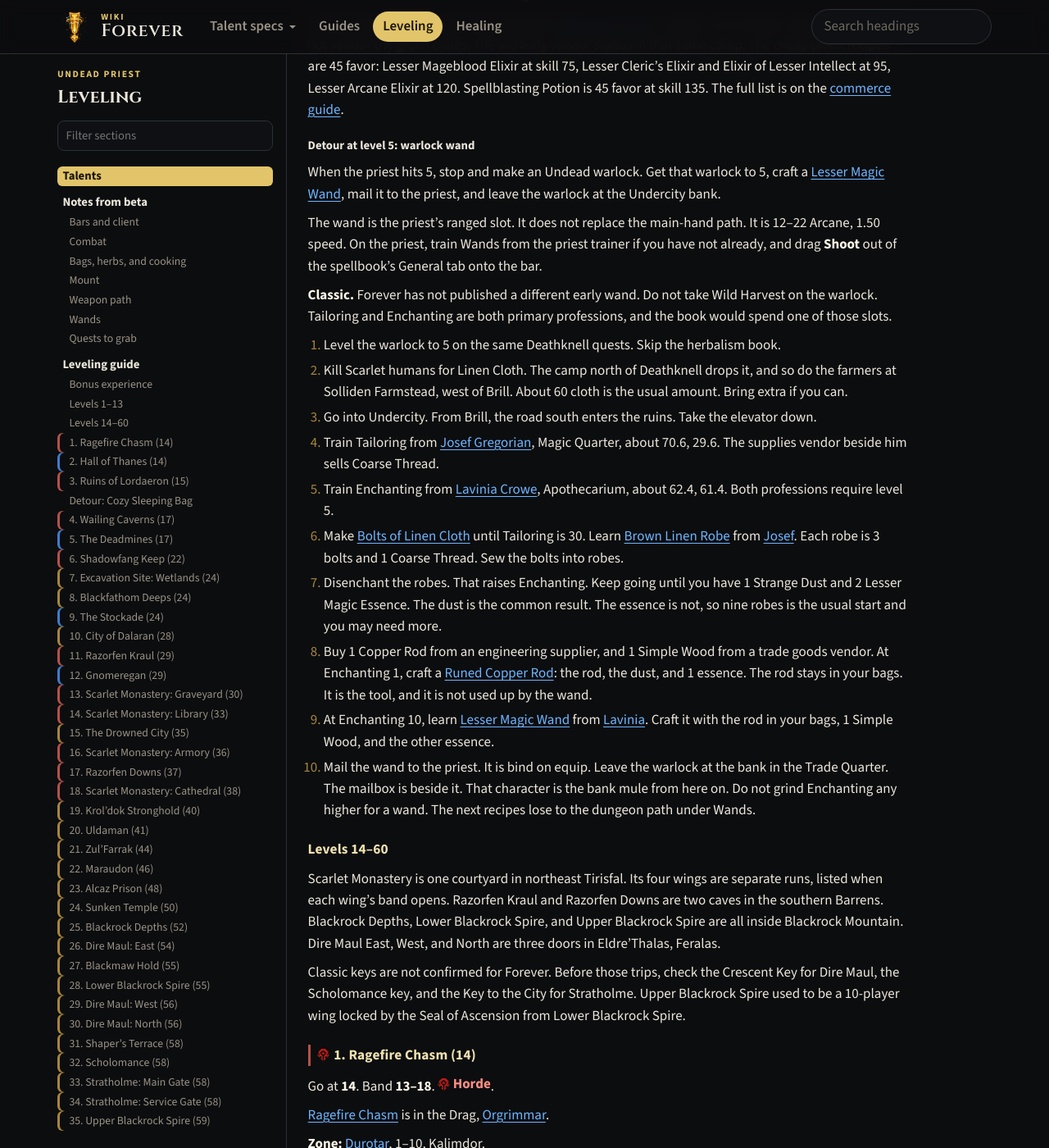
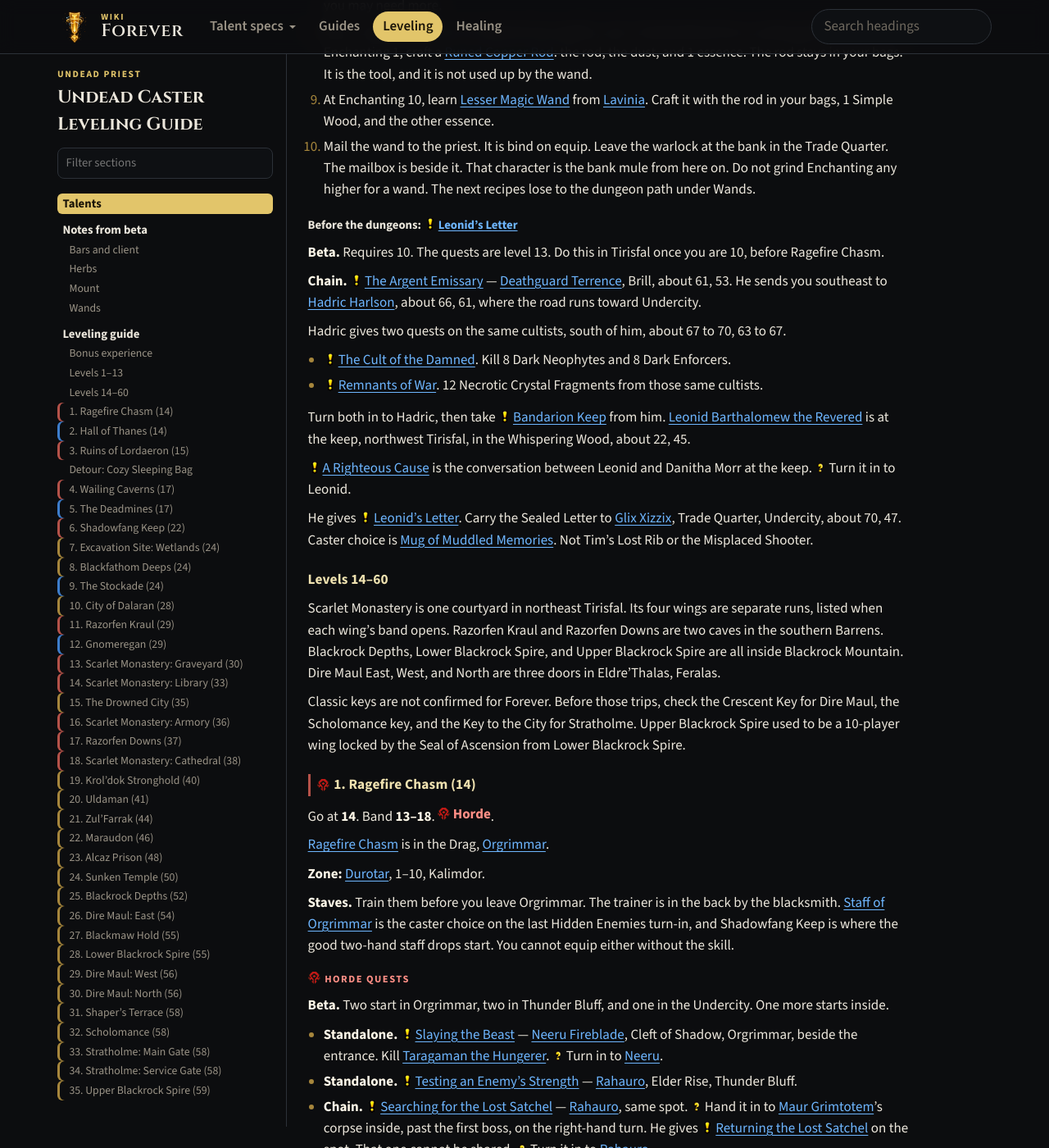
Before and after one commit to LordDemonos/wow-forever, a Jekyll site: the page built from wiki/guides/leveling.md, in a window 1280 px wide and 1400 px high, scrolled down 6181 px. Shown: the whole window at 82% size. Built offline with Jekyll 4.4.1, drawn with Linux system fonts in a browser that asks for light colours; a script that is not in the unit is left out; some of the changed text lies outside the part shown.

Commit message:
Retitle the leveling guide for an undead caster and fold the leftover notes into the route.
Co-authored-by: Cursor <cursoragent@cursor.com>

```diff
--- a/wiki/_data/guides.yml
+++ b/wiki/_data/guides.yml
@@ -1,4 +1,4 @@
-- title: Leveling
+- title: Undead Caster Leveling Guide
   url: /leveling/
   kicker: Undead Priest
   range: "1–60"
--- a/wiki/guides/leveling.md
+++ b/wiki/guides/leveling.md
@@ -1,11 +1,11 @@
 ---
 layout: guide
-title: Leveling
+title: Undead Caster Leveling Guide
 permalink: /leveling/
 kicker: Undead Priest
 ---
 
-# WoW Forever
+# Undead Caster Leveling Guide
 
 **Main character:** Undead Priest, Horde. Starts in Tirisfal Glades. The notes and leveling guide below are for this character.
 
@@ -30,33 +30,16 @@ kicker: Undead Priest
 - New spell ranks do not update the action bar. Open the spellbook (P) and drag the new rank onto the bar.
 - AMD driver issue: set Secondary Lighting to Fair.
 
-### Combat
-
-- Wands are strong. Get one as soon as you can; a dungeon drop is fine. They do not need channeling and they are fast. Take the wand talent first. The level 5 warlock detour mails you the first one.
-
-### Bags, herbs, and cooking
+### Herbs
 
 - Turn on Herbalism tracking from Professions (P).
 - Peacebloom makes Minor Arcane Elixir (+5 spell damage).
-- Save Stringy Wolf Meat and cook it. Cooking also makes campfires. Darkhounds drop the meat. The food that adds kill experience is in Bonus experience, below.
-- Buy bags early. Space runs out fast. Get one reagent bag.
-- The bag, the campfire, and the herbalism book are the three quests in Levels 1–13.
-- Two fish recipes are sold on the road outside Undercity. [Martine Tramblay](https://www.wowhead.com/classic/npc=3550/martine-tramblay), fishing supplies. Slitherskin Mackerel is the one to cook first. Rainbow Fin Albacore waits until cooking 50.
-- Train Staves in Orgrimmar, in the back by the blacksmith. Do it on the Ragefire trip, before Shadowfang Keep.
 
 ### Mount
 
 **Forever.** The gold is in the riding training, not in a separate horse. [Designers said](https://www.wowhead.com/forever/news/official-controller-supports-training-mount-skill-costs-sportskeeda-interview-on-382963) it costs 100 gold, or 1,000 gold for the faster tier, and the first mount comes with the skill. For this character that is a skeletal horse. Do not also buy one from the vendor. In Classic the Undead trainer stood in Brill, the 100 gold tier was level 40, and the 1,000 gold tier was level 60. Those levels were not restated. Save the 100 gold before Krol'dok.
 
-### Weapon path
-
-1. **Mug of Muddled Memories** at Bandarion Keep, northwest Tirisfal (Whispering Wood). A quest sends you there.
-2. **Trogg Scepter** from Ragefire Chasm. +33 healing.
-3. Then a Ruins of Lordaeron (RoL) quest reward.
-
 ### Wands
-
-Ranged slot. These do not replace the main-hand path above. **Classic.** Forever has not published different versions of these.
 
 Leave the warlock at the first wand. A level 5 can train Enchanting to 75, and the only other recipe inside that cap is Greater Magic Wand, 17.5 dps. Sizzle Stick matches it, and [Cookie](https://www.wowhead.com/classic/npc=645/cookie) beats it. The mystic wands need the warlock at 20, and neither beats Gravestone Scepter.
 
@@ -74,22 +57,11 @@ Leave the warlock at the first wand. A level 5 can train Enchanting to 75, and t
 12. **[Bonecreeper Stylus](https://www.wowhead.com/classic/item=13938/bonecreeper-stylus).** [Darkmaster Gandling](https://www.wowhead.com/classic/npc=1853/darkmaster-gandling), Scholomance. Rare. 83–155 Arcane, 62.6 dps, and +11 damage and healing. Requires 57. This is the healer wand.
 13. **[Skul's Ghastly Touch](https://www.wowhead.com/classic/item=13396/skuls-ghastly-touch).** [Skul](https://www.wowhead.com/classic/npc=10393/skul), a rare in the live side of Stratholme. Rare. +14 shadow damage, not healing. Requires 52. Roll it if he is up. Bonecreeper is the one that also adds to heals.
 
-### Quests to grab
-
-- **The Family Crypt** — north, by the windmills. A lot of Peacebloom out there.
-- **Hidden Enemies** cave also has a quest that starts from a drop.
-- **Ragefire Chasm:** 2 quests in Orgrimmar, 2 in Thunder Bluff, 1 in the Undercity Apothecary.
-- **Sleeping bag** quest starts in the Barrens, south of Camp Taurajo. The full Horde route is in the leveling guide, after Ruins of Lordaeron.
-
 ---
 
 ## Leveling guide
 
-Undead Priest, Horde, healing. Dungeons are the plan from 14 to 60.
-
 Dungeon quests are the experience. Kills inside a dungeon give reduced experience, so pick up every Horde quest for the run before the group zones in. Clear those, then leave for the next dungeon once you are in its band. Each dungeon also awards account-wide Legacy Points.
-
-You are the healer. The time spent is forming the group and grabbing quests, then one run.
 
 **How to read a stop**
 
@@ -142,6 +114,8 @@ Quest Tirisfal. It is a straight line from Deathknell to Brill and then around t
 
 Alchemy is not in that choice. Train it from [Carolai Anise](https://www.wowhead.com/classic/npc=2132/carolai-anise) in Brill. She stands next to [Faruza](https://www.wowhead.com/classic/npc=2114/faruza), the herbalism trainer, about 59.8, 52. [Faruza](https://www.wowhead.com/classic/npc=2114/faruza) trains the higher herbalism ranks after the book.
 
+Buy bags once Herbalism is trained. Space runs out fast. Get one reagent bag.
+
 #### Campfire: The Great Outdoors
 
 **Beta.** Around level 5, on the road from Deathknell to Brill. The published writeups do not name the giver. They are standing at a campfire.
@@ -154,7 +128,7 @@ Alchemy is not in that choice. Train it from [Carolai Anise](https://www.wowhead
 
 **Who:** [Deathguard Bartholomew](https://www.wowhead.com/classic/npc=1742/deathguard-bartholomew), in Brill. Turn it in to Eleanor Shackleton, at the white tent in the hills west of Brill.
 
-**What:** He gives you a Collecting Basket. Loot 6 Dry Branches from the ground at the base of trees southwest of Brill. A cluster sits around 55.4, 55.5. They blend into the dirt. Sweep the mouse until the cursor turns into a gear. They respawn in about 30 seconds, so one cluster is enough. Decrepit Darkhounds patrol those trees. They drop the Stringy Wolf Meat.
+**What:** He gives you a Collecting Basket. Loot 6 Dry Branches from the ground at the base of trees southwest of Brill. A cluster sits around 55.4, 55.5. They blend into the dirt. Sweep the mouse until the cursor turns into a gear. They respawn in about 30 seconds, so one cluster is enough. Decrepit Darkhounds patrol those trees. They drop Stringy Wolf Meat. Save it and cook it on the campfire. The food that adds kill experience is in Bonus experience, above.
 
 **Reward:** The Collecting Basket stays as your bag.
 
@@ -176,7 +150,7 @@ A white apprentice crate has been paying 5 [Merchant's Favor](https://www.wowhea
 
 When the priest hits 5, stop and make an Undead warlock. Get that warlock to 5, craft a [Lesser Magic Wand](https://www.wowhead.com/classic/item=11287/lesser-magic-wand), mail it to the priest, and leave the warlock at the Undercity bank.
 
-The wand is the priest's ranged slot. It does not replace the main-hand path. It is 12–22 Arcane, 1.50 speed. On the priest, train Wands from the priest trainer if you have not already, and drag **Shoot** out of the spellbook's General tab onto the bar.
+The wand is the ranged slot. It is 12–22 Arcane, 1.50 speed. On the priest, train Wands from the priest trainer if you have not already, and drag **Shoot** out of the spellbook's General tab onto the bar.
 
 **Classic.** Forever has not published a different early wand. Do not take Wild Harvest on the warlock. Tailoring and Enchanting are both primary professions, and the book would spend one of those slots.
 
@@ -190,6 +164,23 @@ The wand is the priest's ranged slot. It does not replace the main-hand path. It
 8. Buy 1 Copper Rod from an engineering supplier, and 1 Simple Wood from a trade goods vendor. At Enchanting 1, craft a [Runed Copper Rod](https://www.wowhead.com/classic/item=6218/runed-copper-rod): the rod, the dust, and 1 essence. The rod stays in your bags. It is the tool, and it is not used up by the wand.
 9. At Enchanting 10, learn [Lesser Magic Wand](https://www.wowhead.com/classic/spell=14293/lesser-magic-wand) from [Lavinia](https://www.wowhead.com/classic/npc=4616/lavinia-crowe). Craft it with the rod in your bags, 1 Simple Wood, and the other essence.
 10. Mail the wand to the priest. It is bind on equip. Leave the warlock at the bank in the Trade Quarter. The mailbox is beside it. That character is the bank mule from here on. Do not grind Enchanting any higher for a wand. The next recipes lose to the dungeon path under Wands.
+
+#### Before the dungeons: [Leonid's Letter](https://www.wowhead.com/forever/quest=98545/leonids-letter)
+
+**Beta.** Requires 10. The quests are level 13. Do this in Tirisfal once you are 10, before Ragefire Chasm.
+
+**Chain.** [The Argent Emissary](https://www.wowhead.com/forever/quest=96895/the-argent-emissary) — [Deathguard Terrence](https://www.wowhead.com/classic/npc=1738/deathguard-terrence), Brill, about 61, 53. He sends you southeast to [Hadric Harlson](https://www.wowhead.com/forever/npc=267009/hadric-harlson), about 66, 61, where the road runs toward Undercity.
+
+Hadric gives two quests on the same cultists, south of him, about 67 to 70, 63 to 67.
+
+- [The Cult of the Damned](https://www.wowhead.com/forever/quest=96897/the-cult-of-the-damned). Kill 8 Dark Neophytes and 8 Dark Enforcers.
+- [Remnants of War](https://www.wowhead.com/forever/quest=96898/remnants-of-war). 12 Necrotic Crystal Fragments from those same cultists.
+
+Turn both in to Hadric, then take [Bandarion Keep](https://www.wowhead.com/forever/quest=96899/bandarion-keep) from him. [Leonid Barthalomew the Revered](https://www.wowhead.com/forever/npc=267008/leonid-barthalomew-the-revered) is at the keep, northwest Tirisfal, in the Whispering Wood, about 22, 45.
+
+[A Righteous Cause](https://www.wowhead.com/forever/quest=96896/a-righteous-cause) is the conversation between Leonid and Danitha Morr at the keep. Turn it in to Leonid.
+
+He gives [Leonid's Letter](https://www.wowhead.com/forever/quest=98545/leonids-letter). Carry the Sealed Letter to [Glix Xizzix](https://www.wowhead.com/forever/npc=272526/glix-xizzix), Trade Quarter, Undercity, about 70, 47. Caster choice is [Mug of Muddled Memories](https://www.wowhead.com/forever/item=277247/mug-of-muddled-memories). Not Tim's Lost Rib or the Misplaced Shooter.
 
 ### Levels 14–60
 
@@ -209,7 +200,7 @@ Go at **14**. Band **13–18**. Horde.
 
 #### Horde quests
 
-**Beta.** This is the 2 Orgrimmar, 2 Thunder Bluff, 1 Undercity count from your notes. One more starts inside.
+**Beta.** Two start in Orgrimmar, two in Thunder Bluff, and one in the Undercity. One more starts inside.
 
 - **Standalone.** [Slaying the Beast](https://www.wowhead.com/classic/quest=5761/slaying-the-beast) — [Neeru Fireblade](https://www.wowhead.com/classic/npc=3216/neeru-fireblade), Cleft of Shadow, Orgrimmar, beside the entrance. Kill [Taragaman the Hungerer](https://www.wowhead.com/classic/npc=11520/taragaman-the-hungerer). Turn in to [Neeru](https://www.wowhead.com/classic/npc=3216/neeru-fireblade).
 - **Standalone.** [Testing an Enemy's Strength](https://www.wowhead.com/classic/quest=5723/testing-an-enemys-strength) — [Rahauro](https://www.wowhead.com/classic/npc=11833/rahauro), Elder Rise, Thunder Bluff.
@@ -248,7 +239,7 @@ The ruined city of Lordaeron, above the [Undercity](https://www.wowhead.com/clas
 **Beta.** Six quests. Pick up the four outside ones before you zone in. Two start from loot and cannot be shared.
 
 - **Standalone.** [The Wrath of Rath'mael](https://www.wowhead.com/forever/quest=92422/the-wrath-of-rathmael) — Deathguard Kristof, southeast of Brill, Tirisfal Glades. Kill Rath'mael. Caster choice is Gnarled Necromancer's Staff.
-- **Standalone.** [Light's Justice](https://www.wowhead.com/forever/quest=92421/lights-justice) — Morbin Lightbane, Royal Quarter, Undercity, near [Sylvanas](https://www.wowhead.com/classic/npc=10181/lady-sylvanas-windrunner). Collect 25 Intact Limbs. This is the RoL weapon step after the Trogg Scepter. Choose The Stitcher.
+- **Standalone.** [Light's Justice](https://www.wowhead.com/forever/quest=92421/lights-justice) — Morbin Lightbane, Royal Quarter, Undercity, near [Sylvanas](https://www.wowhead.com/classic/npc=10181/lady-sylvanas-windrunner). Collect 25 Intact Limbs. Caster choice is The Stitcher.
 - **Standalone.** [A Frightened Request](https://www.wowhead.com/forever/quest=92401/a-frightened-request) — Tabitha Heartweaver, the graveyard at the Sepulcher, Silverpine Forest. Investigate Edward Heartweaver inside. Cloth choice is Tabitha's Cuffs.
 - **Standalone.** [The New Plague](https://www.wowhead.com/forever/quest=95216/the-new-plague) — [Theodore Griffs](https://www.wowhead.com/classic/npc=11835/theodore-griffs), the Apothecarium, Undercity. Kill Witherfang for the Highly Toxic Strain. Cloth choice is Blight Gloves.
 - **Not a chain.** [Crest of Lordaeron](https://www.wowhead.com/forever/quest=95204/crest-of-lordaeron) starts from the crest inside. It moves between side rooms. Loot your own. Turn in to [Oran Snakewrithe](https://www.wowhead.com/classic/npc=7825/oran-snakewrithe), Undercity.
```
